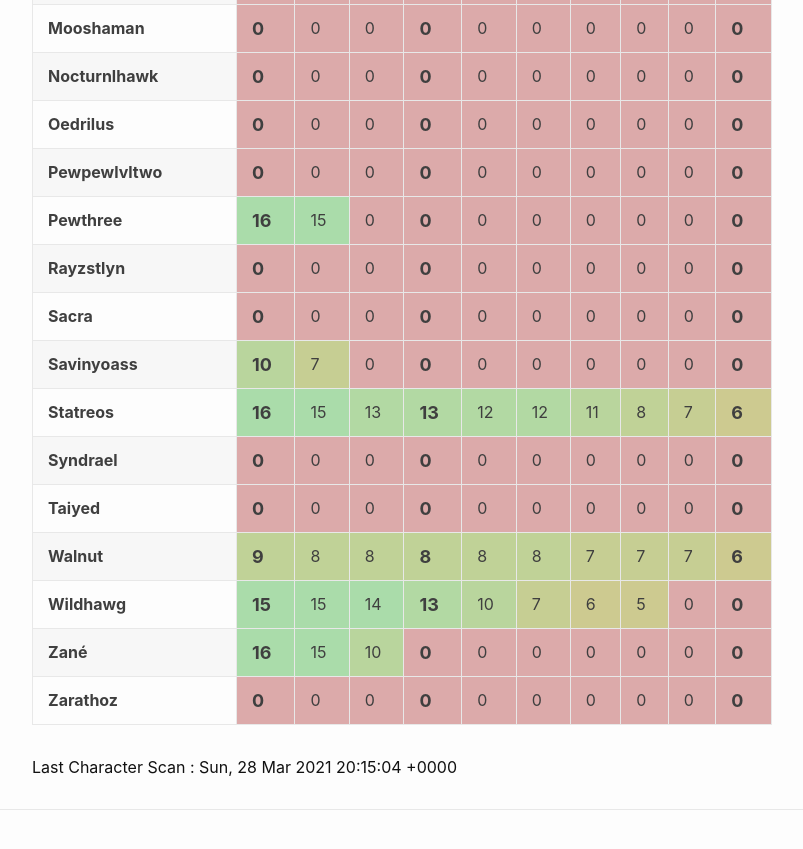
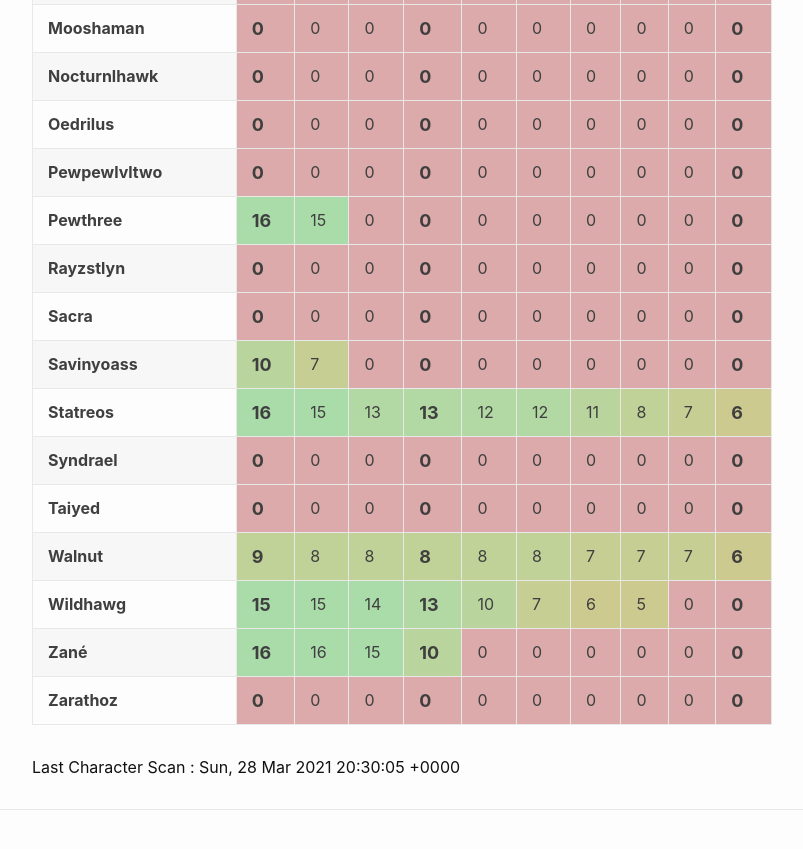
Before and after one commit to eldertribunal/keystonetracker, a Jekyll site: the page built from weekly.md, in a window 1280 px wide and 900 px high, scrolled down 1390 px. Shown: the top 849 px of the window, without its empty margins (126-929 px from the left). Built offline with Jekyll 4.4.1, drawn with Linux system fonts in a browser that asks for light colours.

Commit message:
auto scan Sun Mar 28 20:30:53 UTC 2021

```diff
--- a/_data/scanned.json
+++ b/_data/scanned.json
@@ -1,3 +1,3 @@
 {
-  "timestamp": 1616962504
+  "timestamp": 1616963405
 }
--- a/_data/weekly.json
+++ b/_data/weekly.json
@@ -333,9 +333,9 @@
     "name": "Zan\u00e9",
     "dungeons": [
       16,
+      16,
       15,
       10,
-      0,
       0,
       0,
       0,
```
